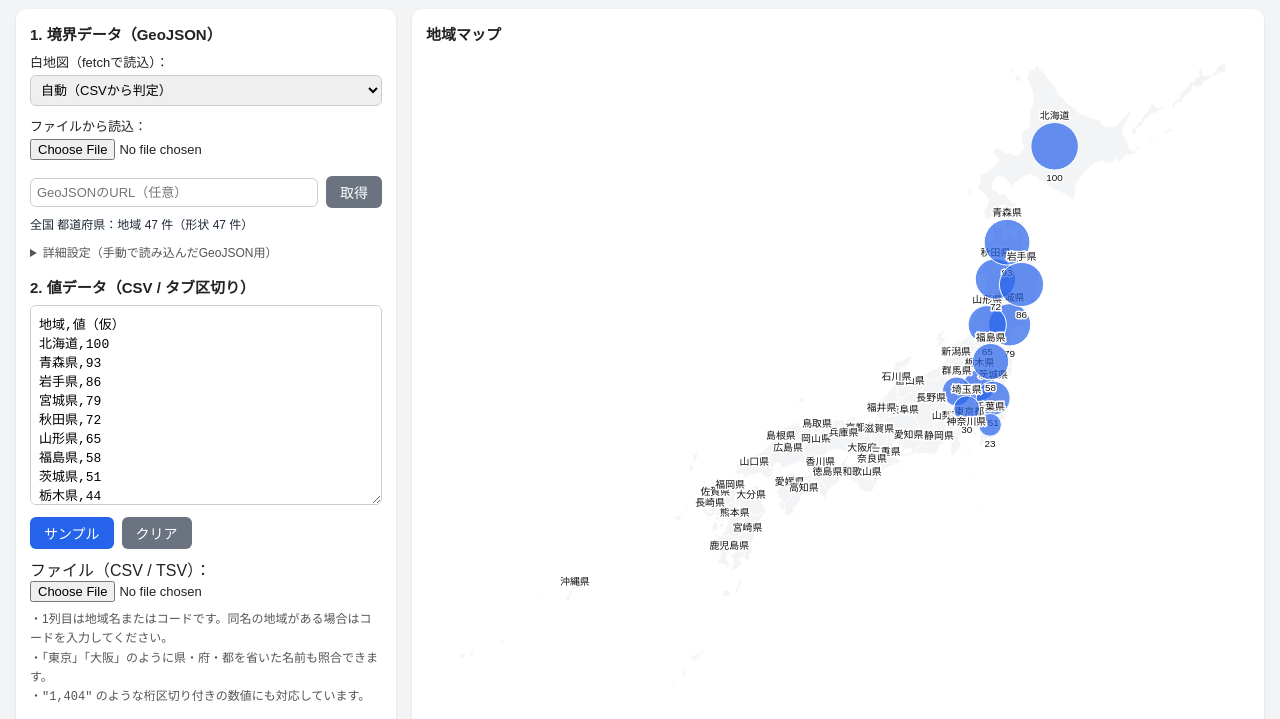
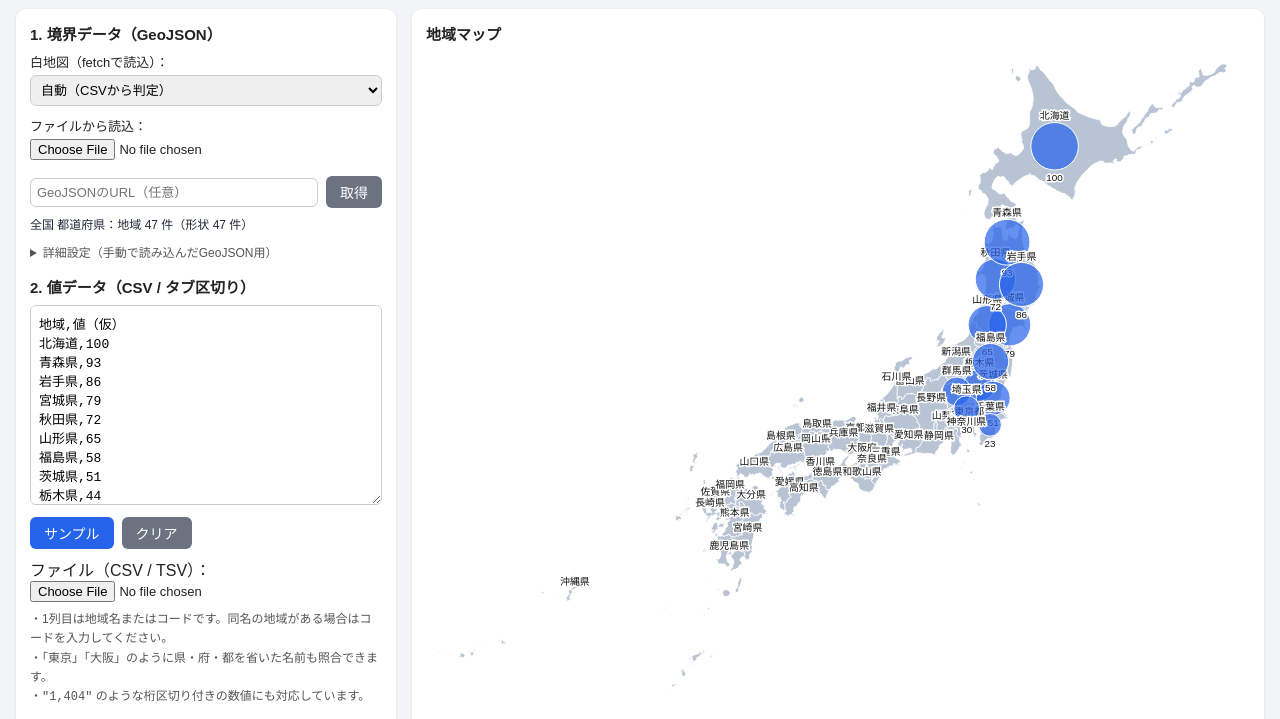
Before and after one commit to swd-hub/MapGraph, a plain HTML site: page MapGraph.htm in a window 1280 px wide. Shown: the part 48-767 px from the top of the page. Drawn offline with Linux system fonts and the light colour scheme.

Commit message:
Add files via upload

```diff
--- a/MapGraph.htm
+++ b/MapGraph.htm
@@ -165,12 +165,12 @@
 // ===== 描画定数 =====
 const W = 820, P = 12, R_MAX = 24;
 let view = { x: 0, y: 0, z: 1 }, lastH = 0; // 表示位置（viewBox左上・倍率）
-const COLOR_POS = "#2563eb", COLOR_NEG = "#dc2626", COLOR_NA = "#e5e7eb", COLOR_SHAPE = "#f3f4f6";
+const COLOR_POS = "#2563eb", COLOR_NEG = "#dc2626", COLOR_NA = "#d1d5db", COLOR_SHAPE = "#b8c4d4";
 
 const PALETTES = {
-  blue:  [[239, 246, 255], [8, 48, 107]],
-  red:   [[255, 245, 240], [103, 0, 13]],
-  green: [[240, 253, 244], [0, 68, 27]],
+  blue:  [[198, 219, 239], [8, 48, 107]],
+  red:   [[252, 187, 161], [103, 0, 13]],
+  green: [[199, 233, 192], [0, 68, 27]],
 };
 
 // ===== 白地図レジストリ（fetchで読込・CSVから自動切替） =====
```
